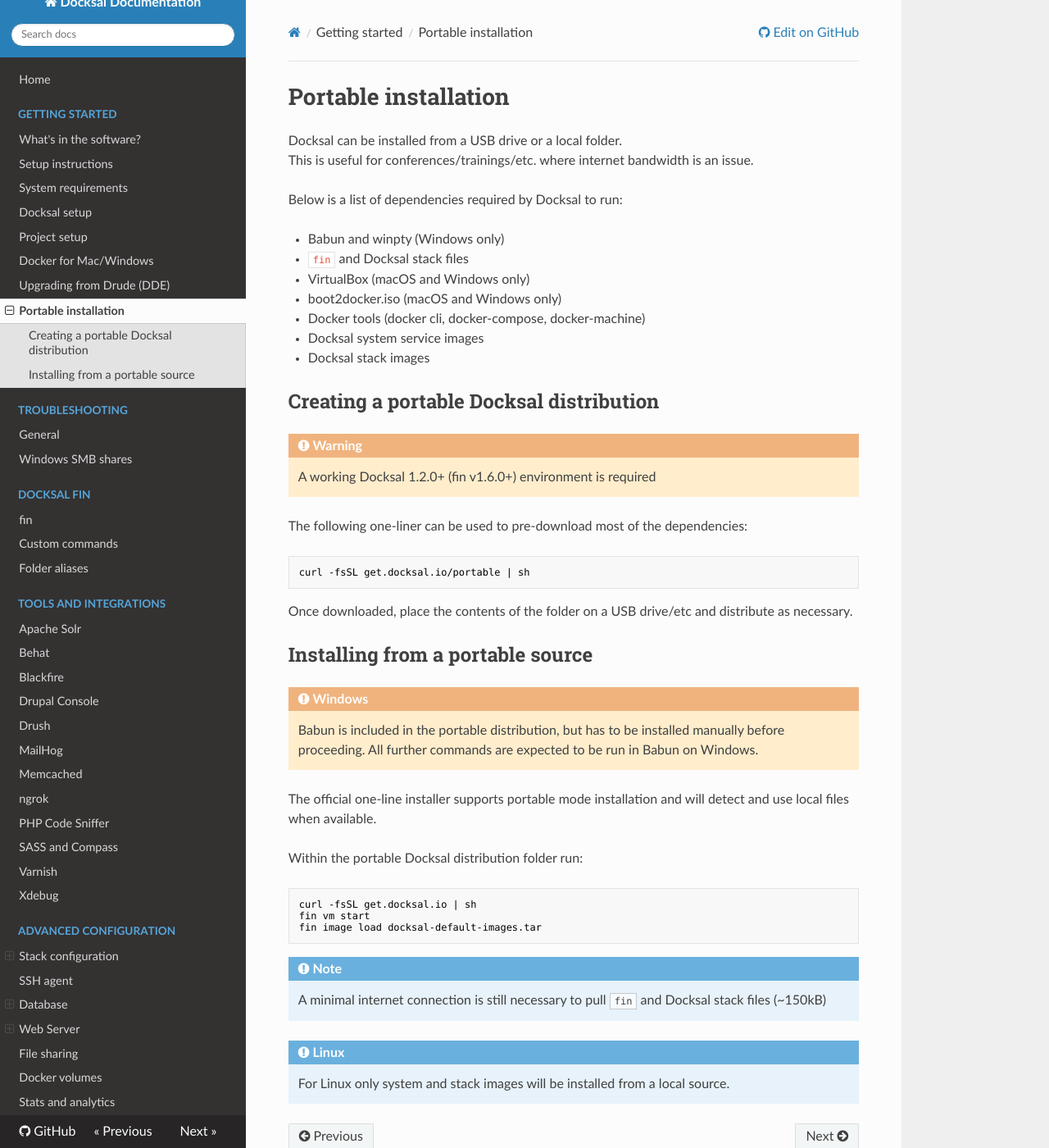
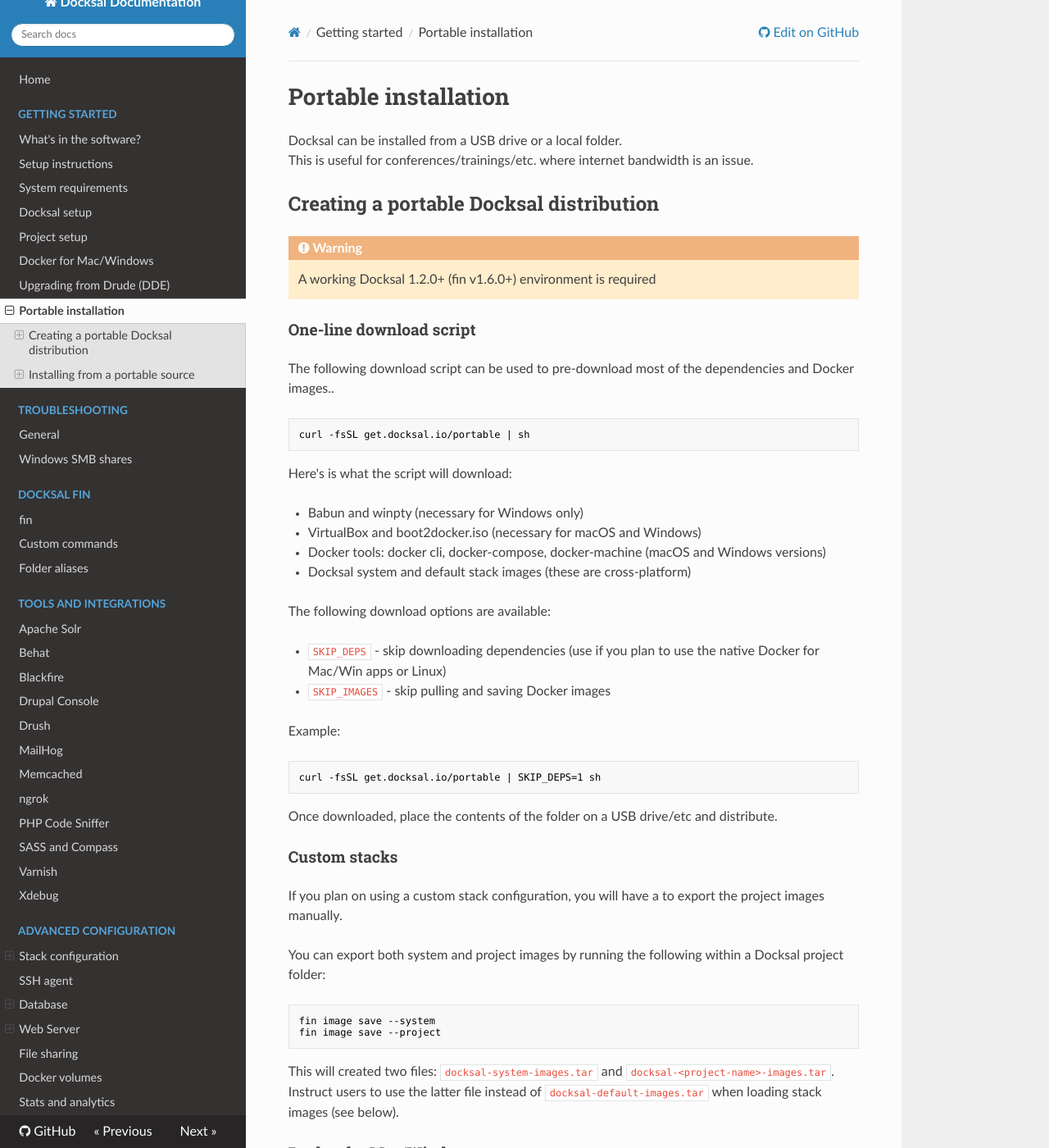
Before and after one commit to docksal/docksal, an MkDocs documentation site: the page built from docs/getting-started/portable.md, in a window 1280 px wide and 1400 px high. Shown: the whole window at 82% size. Built offline with MkDocs 1.6.1, drawn with Linux system fonts in a browser that asks for light colours; nearby versions of some CDN libraries; old or Windows-style settings are respelled for this version of MkDocs; some of the changed text lies outside the part shown.

Commit message:
Updated portable installation instructions
- Added support for Docker for Mac/Windows
- Organized instructions per OS

[ci skip]

````diff
--- a/docs/getting-started/portable.md
+++ b/docs/getting-started/portable.md
@@ -3,38 +3,79 @@
 Docksal can be installed from a USB drive or a local folder.
 This is useful for conferences/trainings/etc. where internet bandwidth is an issue.
 
-Below is a list of dependencies required by Docksal to run:
-
-- Babun and winpty (Windows only)
-- `fin` and Docksal stack files
-- VirtualBox (macOS and Windows only)
-- boot2docker.iso (macOS and Windows only)
-- Docker tools (docker cli, docker-compose, docker-machine)
-- Docksal system service images
-- Docksal stack images
-
-
+<a name="download"></a>
 ## Creating a portable Docksal distribution
 
 !!! warning
     A working Docksal 1.2.0+ (fin v1.6.0+) environment is required
 
-The following one-liner can be used to pre-download most of the dependencies:
+### One-line download script
+
+The following download script can be used to pre-download most of the dependencies and Docker images..
 
 ```bash
 curl -fsSL get.docksal.io/portable | sh
 ```
 
-Once downloaded, place the contents of the folder on a USB drive/etc and distribute as necessary.
+Here's is what the script will download:
+
+- Babun and winpty (necessary for Windows only)
+- VirtualBox and boot2docker.iso (necessary for macOS and Windows)
+- Docker tools: docker cli, docker-compose, docker-machine (macOS and Windows versions)
+- Docksal system and default stack images (these are cross-platform)
+
+The following download options are available:
+
+- `SKIP_DEPS` - skip downloading dependencies (use if you plan to use the native Docker for Mac/Win apps or Linux)
+- `SKIP_IMAGES` - skip pulling and saving Docker images
+
+Example:
+
+```bash
+curl -fsSL get.docksal.io/portable | SKIP_DEPS=1 sh
+```
+
+Once downloaded, place the contents of the folder on a USB drive/etc and distribute.
+
+### Custom stacks
+
+If you plan on using a custom stack configuration, you will have a to export the project images manually.
+
+You can export both system and project images by running the following within a Docksal project folder:
+
+```bash
+fin image save --system
+fin image save --project
+```
+
+This will created two files: `docksal-system-images.tar` and `docksal-<project-name>-images.tar`.
+Instruct users to use the latter file instead of `docksal-default-images.tar` when loading stack images (see below).
+
+### Docker for Mac/Windows
+
+Manually download Docker for Mac/Windows apps into the portable distribution folder:
+
+- [Docker for Mac](https://docs.docker.com/docker-for-mac/install/)
+- [Docker for Windows](https://docs.docker.com/docker-for-windows/install/)
 
 
+<a name="install"></a>
 ## Installing from a portable source
 
 !!! warning "Windows"
     Babun is included in the portable distribution, but has to be installed manually before proceeding.
     All further commands are expected to be run in Babun on Windows.
 
-The official one-line installer supports portable mode installation and will detect and use local files when available.
+Docksal's one-line installer supports portable mode installation and will detect and use local files when available.
+
+<a name="install-virtualbox"></a>
+### Mac and Windows (using VirtualBox)
+
+!!! note
+    This is the recommended setup option.
+
+!!! note "Internet connection"
+    A minimal internet connection is still necessary to pull `fin` and Docksal stack files (~150kB).
 
 Within the portable Docksal distribution folder run:
 
@@ -44,8 +85,32 @@ fin vm start
 fin image load docksal-default-images.tar
 ```
 
-!!! note
-    A minimal internet connection is still necessary to pull `fin` and Docksal stack files (~150kB)
+<a name="install-native"></a>
+### Docker for Mac/Windows ("native" mode)
 
-!!! note "Linux"
-    For Linux only system and stack images will be installed from a local source.
+!!! warning "Experimental"
+    Consider reviewing the [docs](./env-setup-native.md) on switching between "native" applications and VirtualBox.
+
+Install the corresponding Docker app for your OS from the provided portable distribution.
+Start the app and wait until Docker says it's running.
+
+Within the portable Docksal distribution folder run:
+
+```bash
+curl -fsSL get.docksal.io | DOCKER_NATIVE=1 sh
+fin image load docksal-default-images.tar
+```
+
+<a name="install-linux"></a>
+### Linux
+
+!!! warning "Internet connection and traffic"
+    Only Docksal system and stack images will be installed from the portable source.
+    All other Docker dependencies and tools will be downloaded from internet (you will need a decent internet connection).
+
+Within the portable Docksal distribution folder run:
+
+```bash
+curl -fsSL get.docksal.io | sh
+fin image load docksal-default-images.tar
+```
````
